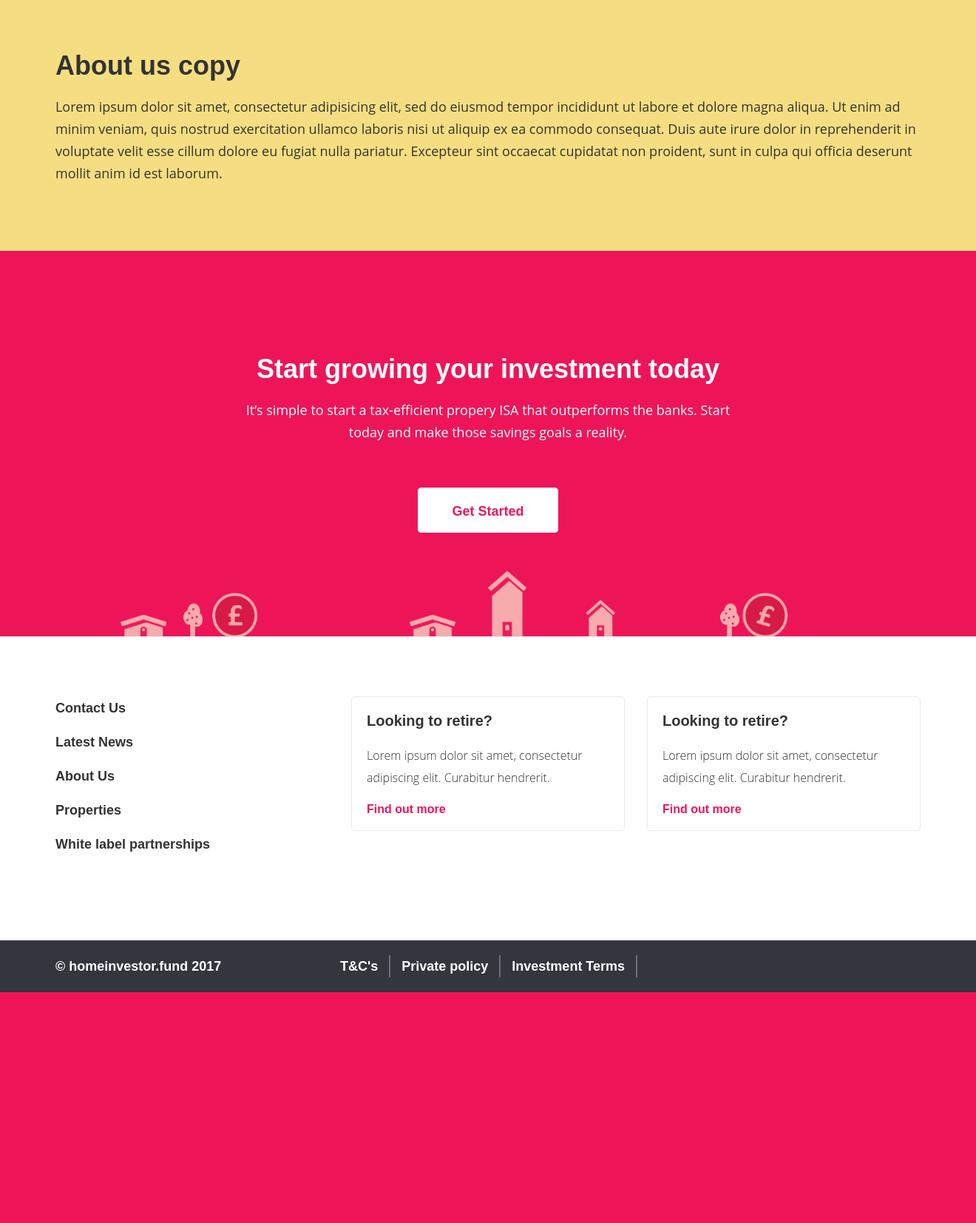
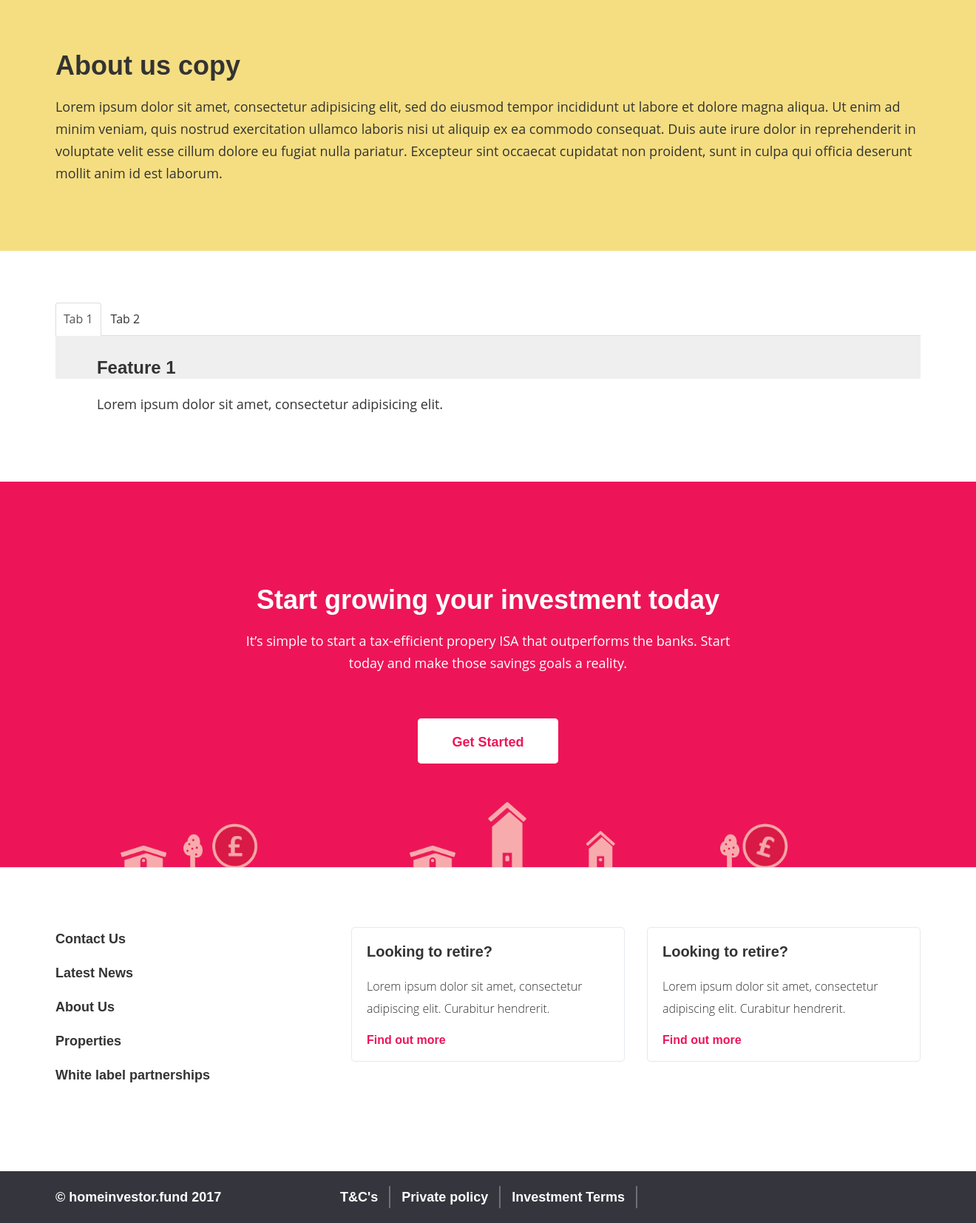
Before and after one commit to daveymoores/homeinvestorfund-frontend, a PHP site: page /about-us.php in a window 1320 px wide. Shown: the part 796-2449 px from the top of the page at 74% size. Before the commit the page ends 2137 px from the top, so only its background shows below. Run offline with PHP 8.4, Linux system fonts and the light colour scheme; some libraries are stand-ins or nearby versions.

Commit message:
adding tabs

```diff
--- a/about-us.php
+++ b/about-us.php
@@ -35,6 +35,35 @@
 	</div>
 </section>
 
+<div class="container--tabs" data-widget="nav-tabs">
+	<div class="container">
+		<section class="row">
+			<div class="col-md-12">
+				<ul class="nav nav-tabs">
+					<li class="active"><a href="#tab-1">Tab 1</a></li>
+					<li class=""><a href="#tab-2">Tab 2</a></li>
+				</ul>
+				<div class="tab-content">
+					<div id="tab-1" class="tab-pane active">
+						<span class="glyphicon glyphicon-leaf glyphicon--home--feature two columns text-center"></span>
+						<span class="col-md-10">
+							<h3>Feature 1</h3>
+							<p>Lorem ipsum dolor sit amet, consectetur adipisicing elit.</p>
+						</span>
+					</div>
+					<div id="tab-2" class="tab-pane">
+						<span class="glyphicon glyphicon-fire glyphicon--home--feature two columns text-center"></span>
+						<span class="col-md-10">
+							<h3>Feature 2</h3>
+							<p>Lorem ipsum dolor sit amet, consectetur adipisicing elit.</p>
+						</span>
+					</div>
+				</div>
+			</div>
+		</section>
+	</div>
+</div>
+
 <?php include 'components/call-out.php'; ?>
 
 <?php include 'components/footer.php'; ?>
--- a/assets/scripts/main.js
+++ b/assets/scripts/main.js
@@ -14,7 +14,8 @@
 		"carousel" : require("./widgets/carousel"),
 		"contact-map" : require("./widgets/contact-map"),
 		"info-overlay" : require("./widgets/info-overlay"),
-		"plyr-init" : require("./widgets/plyr-init")
+		"plyr-init" : require("./widgets/plyr-init"),
+		"nav-tabs" : require("./widgets/nav-tabs")
 	};
 
     function initWidgets ($node) {
--- a/assets/scripts/widgets/plyr-init.js
+++ b/assets/scripts/widgets/plyr-init.js
@@ -20,7 +20,7 @@
     playBtn.addEventListener('click', function(e){
         e.preventDefault();
         vidInstance[0].play();
-        playBtn.classList.add('remove');
+        heading.classList.add('remove');
 
         var vidWrapper = cxt.node.childNodes[0].nextSibling;
         vidHeight = vidWrapper.getBoundingClientRect().height;
@@ -29,12 +29,12 @@
 
     vidInstance[0].on('pause', function(event) {
       cxt.node.style.maxHeight = '470px';
-      playBtn.classList.remove('remove');
+      heading.classList.remove('remove');
     });
 
     vidInstance[0].on('stop', function(event) {
       cxt.node.style.maxHeight = '470px';
-      playBtn.classList.remove('remove');
+      heading.classList.remove('remove');
     });
 }
 
--- /dev/null
+++ b/assets/styles/components/_nav-tabs.scss
@@ -0,0 +1,65 @@
+.container--tabs {
+	@include padding(40px 0);
+
+	@media all and (min-width: $screen-sm) {
+		@include padding(70px 0);
+	}
+
+	.nav-tabs {
+		float: left;
+		width: 100%;
+		margin: 0;
+		list-style-type: none;
+		border-bottom: 1px solid #ddd;
+
+		> li {
+			float: left;
+			margin-bottom: -1px;
+
+			> a {
+				float: left;
+				margin-right: 2px;
+				line-height: 1.42857143;
+				padding: 10px;
+				border: 1px solid transparent;
+				border-radius: 4px 4px 0 0;
+
+				&:hover {
+					border-color: #eee #eee #ddd;
+				}
+			}
+
+			&.active {
+				> a,
+				> a:hover,
+				> a:focus {
+					color: #555;
+					cursor: default;
+					background-color: #fff;
+					border: 1px solid #ddd;
+					border-bottom-color: transparent;
+				}
+			}
+		}
+	}
+
+	.tab-content {
+		float: left;
+		width: 100%;
+
+		> .tab-pane {
+			display: none;
+
+			&.active {
+				display: block;
+				padding: 2.5% 3.5%;
+				background-color: #efefef;
+			}
+		}
+
+		> .active {
+			display: block;
+		}
+	}
+
+}
--- a/assets/styles/main.scss
+++ b/assets/styles/main.scss
@@ -36,6 +36,7 @@
 @import "components/slider";
 @import "components/contact";
 @import "components/hero";
+@import "components/nav-tabs";
 
 @import "components/panel";
 @import "components/feature-panel";
```
Also changed, not shown: assets/scripts/widgets/nav-tabs.js (added, +42 -0 lines), dist/scripts/main.min.js, dist/styles/main.css.
